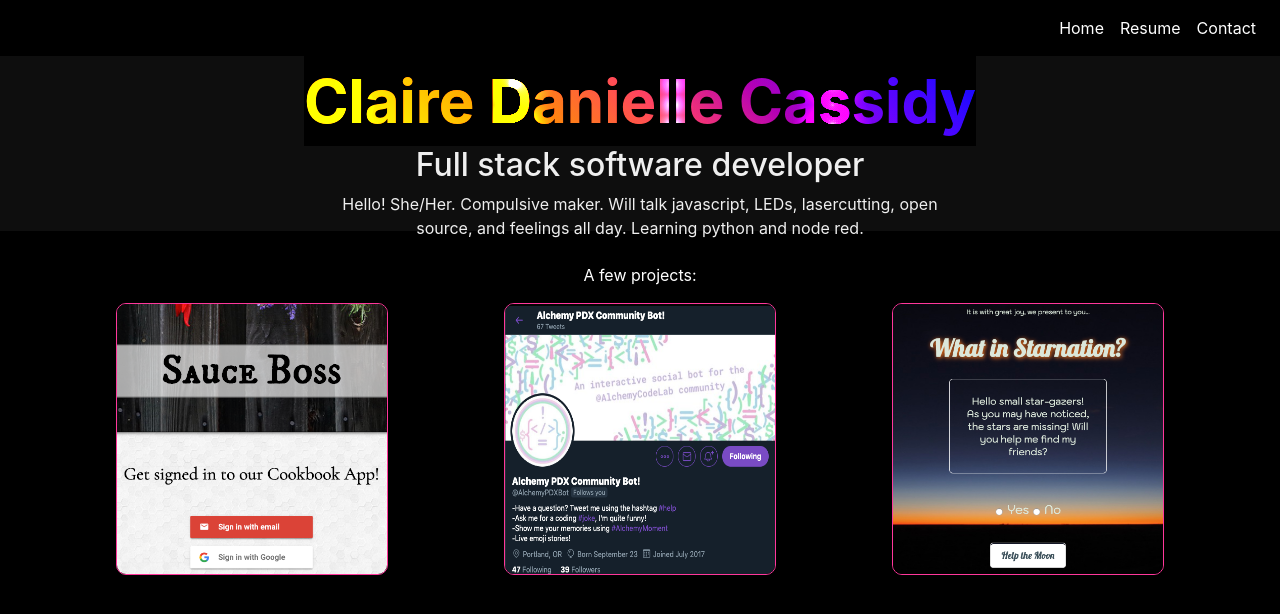
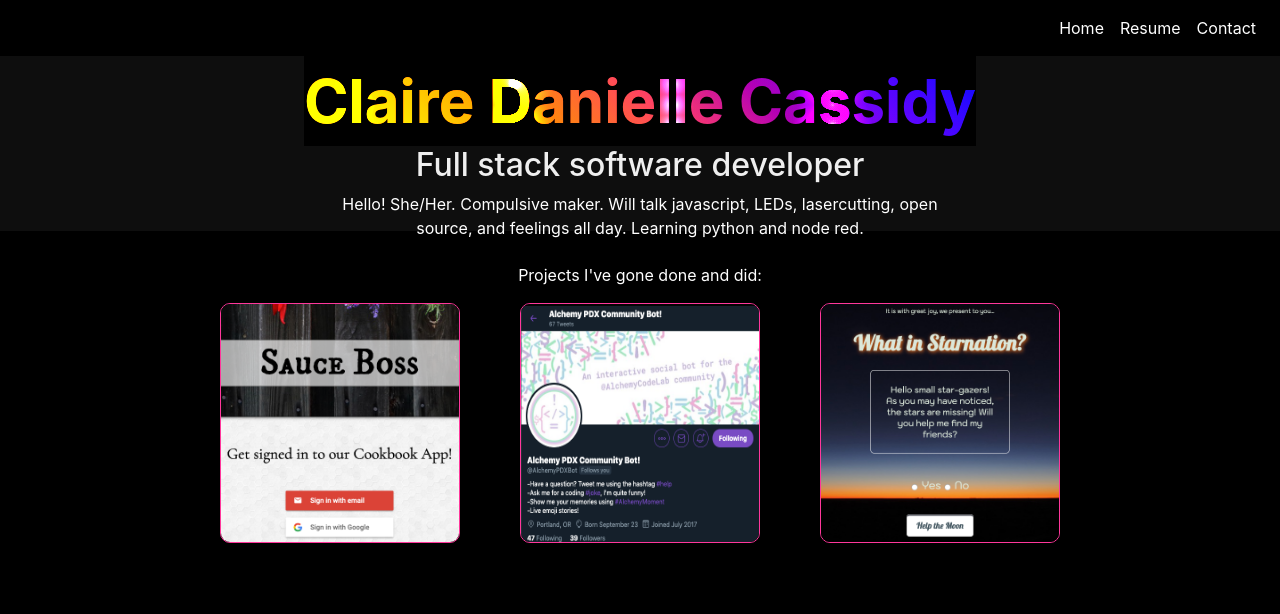
Before and after one commit to SlumberParty/Portfolio-Page, a React (Create React App) app: page / in a window 1280 px wide. Shown: the top 614 px of the page. Built offline with nearby package versions, Linux system fonts and the light colour scheme.

Commit message:
edit home

```diff
--- a/src/Home.css
+++ b/src/Home.css
@@ -1,11 +1,31 @@
-.images {
-  display: flex;
-  justify-content: space-evenly;
+.paragraph {
+  text-align: center;
+  margin-top: 30px;
+}
+
+p {
+  color: white;
 }
 
 img {
-  height: 17em;
-  width: 17em;
+  margin-left: 30px;
+  margin-right: 30px;
+}
+
+.project-link {
+  height: 15em;
+  width: 15em;
   border-radius: 10px;
   border: 1px solid rgb(255, 55, 155);
 }
+
+.resume {
+  height: 65em;
+  width: auto;
+  border-radius: 10px;
+  border: 1px solid rgb(255, 55, 155);
+}
+
+.resume-page {
+  text-align: center;
+}
--- a/src/Home.js
+++ b/src/Home.js
@@ -4,16 +4,16 @@ import './Home.css';
 const Home = () => {
   return (
     <div className="paragraph">
-      <p style={{ textAlign: 'center', color: 'white' }}>A few projects:</p>
+      <p>Projects I've gone done and did:</p>
       <div className="images">
         <a href="https://optimistic-panini-e9191b.netlify.com/auth.html">
-          <img src="../resources/sauceboss.png" alt="alchemybot thumbnail"/>
+          <img className="project-link" src="../resources/sauceboss.png" alt="alchemybot thumbnail"/>
         </a>
         <a href="https://twitter.com/AlchemyPDXBot">
-          <img src="../resources/alchemybot.png" alt="alchemybot thumbnail"/>
+          <img className="project-link" src="../resources/alchemybot.png" alt="alchemybot thumbnail"/>
         </a>
         <a href="http://star-bbs.github.io">
-          <img src="../resources/starnation.png" alt="alchemybot thumbnail"/>
+          <img className="project-link" src="../resources/starnation.png" alt="alchemybot thumbnail"/>
         </a>
       </div>
     </div>
```
